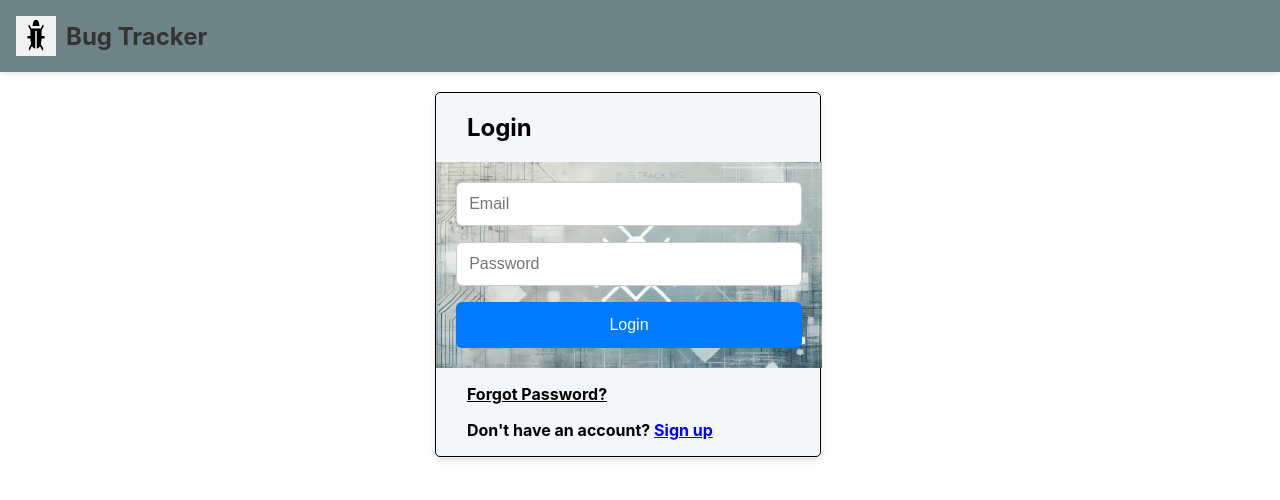
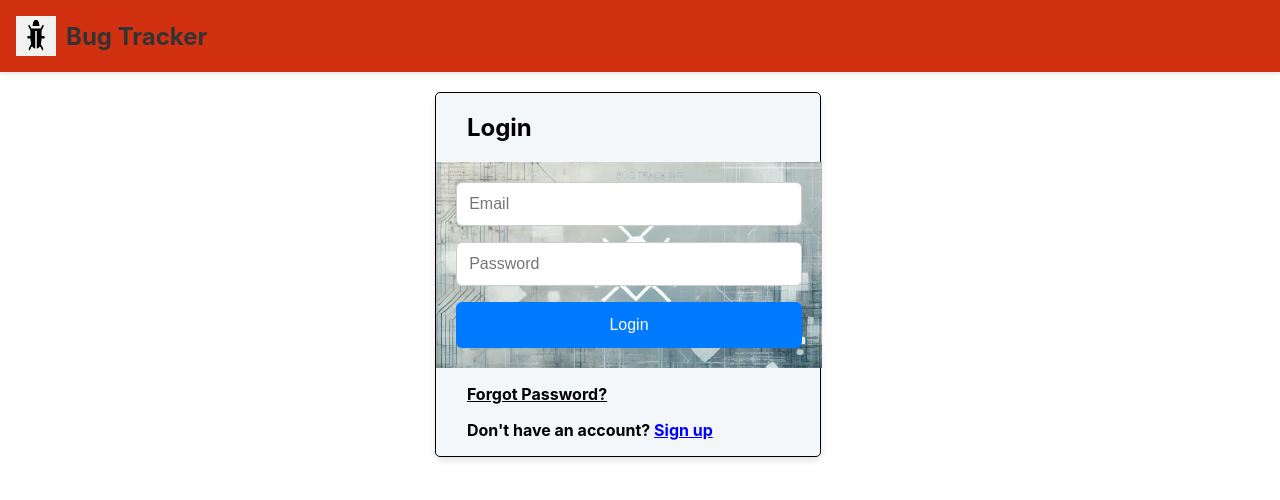
Before and after one commit to 19-ritika/bug-tracker, a React (Create React App) app: page / in a window 1280 px wide. Shown: the top 500 px of the page. Built offline with nearby package versions, Linux system fonts and the light colour scheme; no server answers.

Commit message:
testing pipeline

```diff
--- a/src/Components/NavBar.css
+++ b/src/Components/NavBar.css
@@ -4,7 +4,7 @@
     align-items: center;
     justify-content: space-between;
     padding: 1rem;
-    background-color: #6e8387;
+    background-color: #d23111;
     box-shadow: 0 2px 4px rgba(0, 0, 0, 0.1);
 }
 
```
